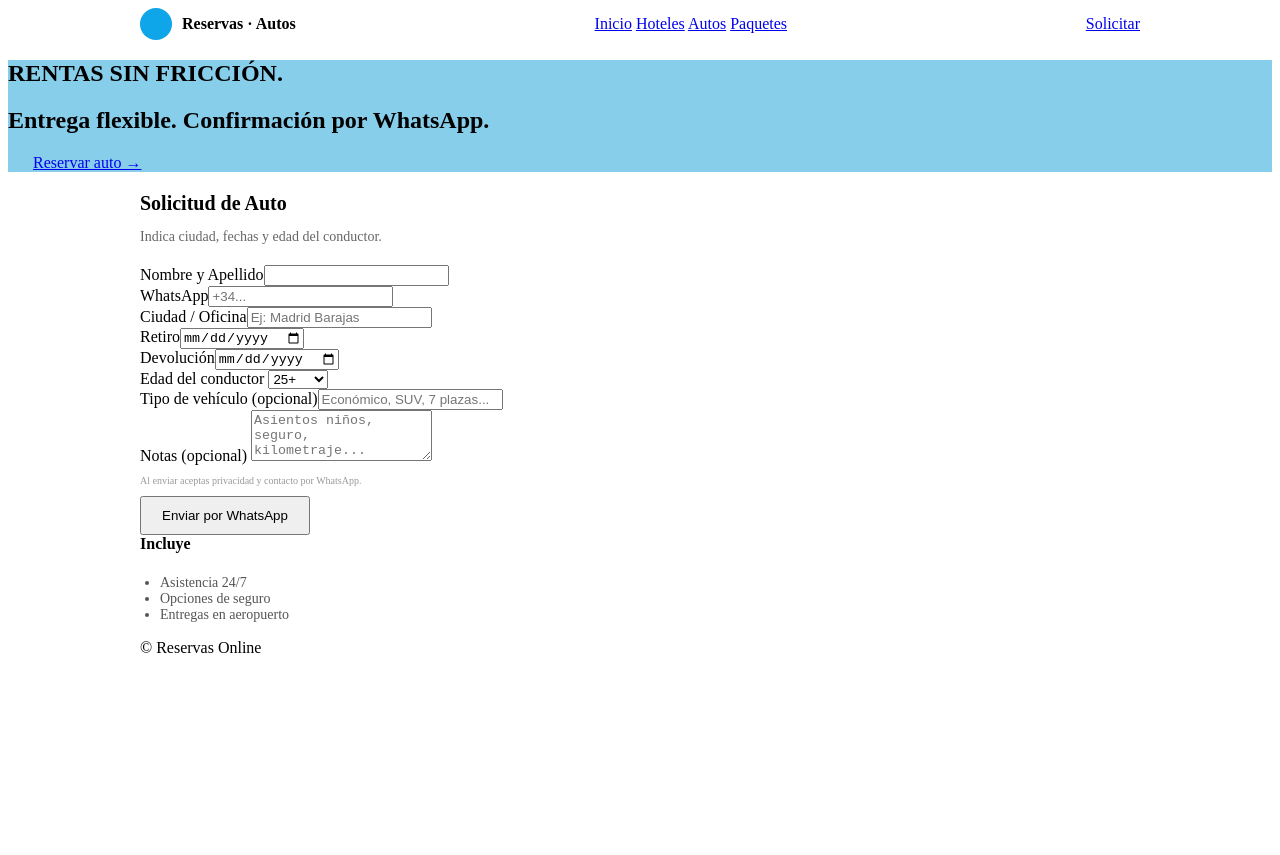
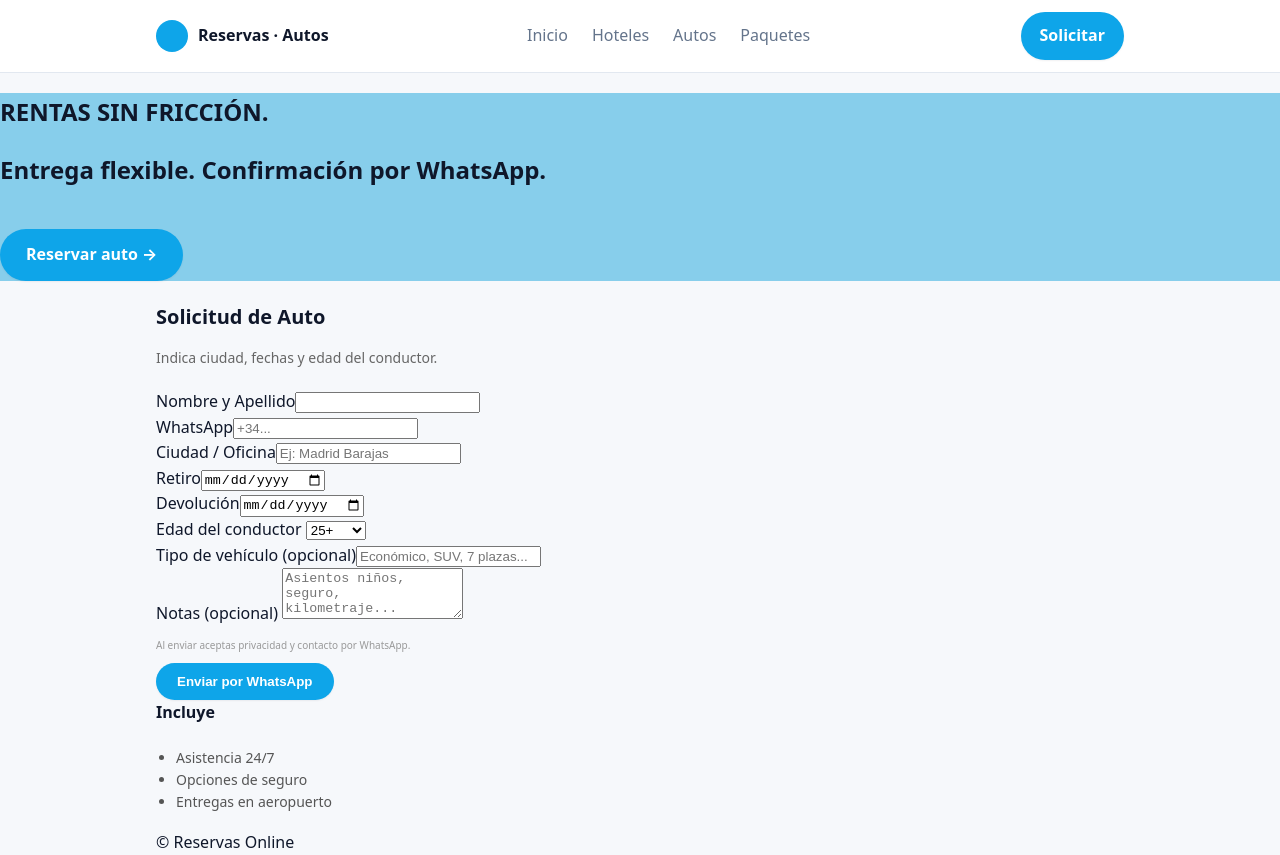
Before and after one commit to DanielTipo1/reservas-landing, a plain HTML site: page autos.html in a window 1280 px wide. Before the commit the page ends 800 px from the top, so only its background shows below. Drawn offline with Linux system fonts and the light colour scheme.

Commit message:
Refactor CSS with variables and layout styles

```diff
--- a/styles.css
+++ b/styles.css
@@ -1,4 +1,53 @@
-/* Pega aquí todo tu CSS actual del <style> de index */
-/* Utilidades */
-.badge { padding: 5px 10px; border-radius: 5px; font-size: 12px; display:inline-block; }
-.container { max-width: 1000px; margin: 0 auto; padding: 0 15px; }
+/* ====== Base / Tokens ====== */
+:root{
+  --bg:#F6F8FB;
+  --surface:#FFFFFF;
+  --ink:#0F172A;
+  --muted:#64748B;
+  --line:#E2E8F0;
+  --primary:#0EA5E9;
+  --primary-600:#0284C7;
+  --success:#22C55E;
+  --warning:#F59E0B;
+  --radius-sm:8px;
+  --radius-md:12px;
+  --radius-lg:18px;
+  --shadow-sm:0 1px 2px rgba(16,24,40,.06);
+  --shadow-md:0 8px 24px rgba(15,23,42,.08);
+  --shadow-lg:0 30px 60px rgba(2,8,23,.12);
+}
+
+*{box-sizing:border-box}
+html,body{height:100%}
+body{
+  font-family: ui-sans-serif, system-ui, -apple-system, "Segoe UI", Roboto, Inter, Arial, "Noto Sans", "Helvetica Neue", sans-serif;
+  margin:0; color:var(--ink); background:var(--bg); line-height:1.6;
+  -webkit-font-smoothing:antialiased; text-rendering:optimizeLegibility;
+}
+img{max-width:100%; display:block}
+a{color:var(--primary); text-decoration:none}
+a:hover{color:var(--primary-600)}
+
+/* ====== Layout ====== */
+.container{max-width:1000px; margin:0 auto; padding:0 16px}
+
+/* ====== Header / Nav ====== */
+header{
+  position:sticky; top:0; z-index:50;
+  background:rgba(255,255,255,.92); backdrop-filter:saturate(180%) blur(8px);
+  border-bottom:1px solid var(--line);
+}
+header .container{display:flex; align-items:center; justify-content:space-between; padding:12px 16px}
+header nav{display:flex; gap:24px; align-items:center}
+header nav a{color:var(--muted); font-weight:500;}
+header nav a:hover{color:var(--ink)}
+header .btn-primary{margin-left:12px}
+
+/* ====== Buttons ====== */
+.btn-primary{
+  background:var(--primary);
+  color:#fff; padding:10px 18px; border-radius:9999px; display:inline-block;
+  font-weight:700; box-shadow:var(--shadow-sm); border:1px solid transparent;
+  transition:transform .05s ease, background .2s ease, box-shadow .2s ease;
+}
+.btn-
```
